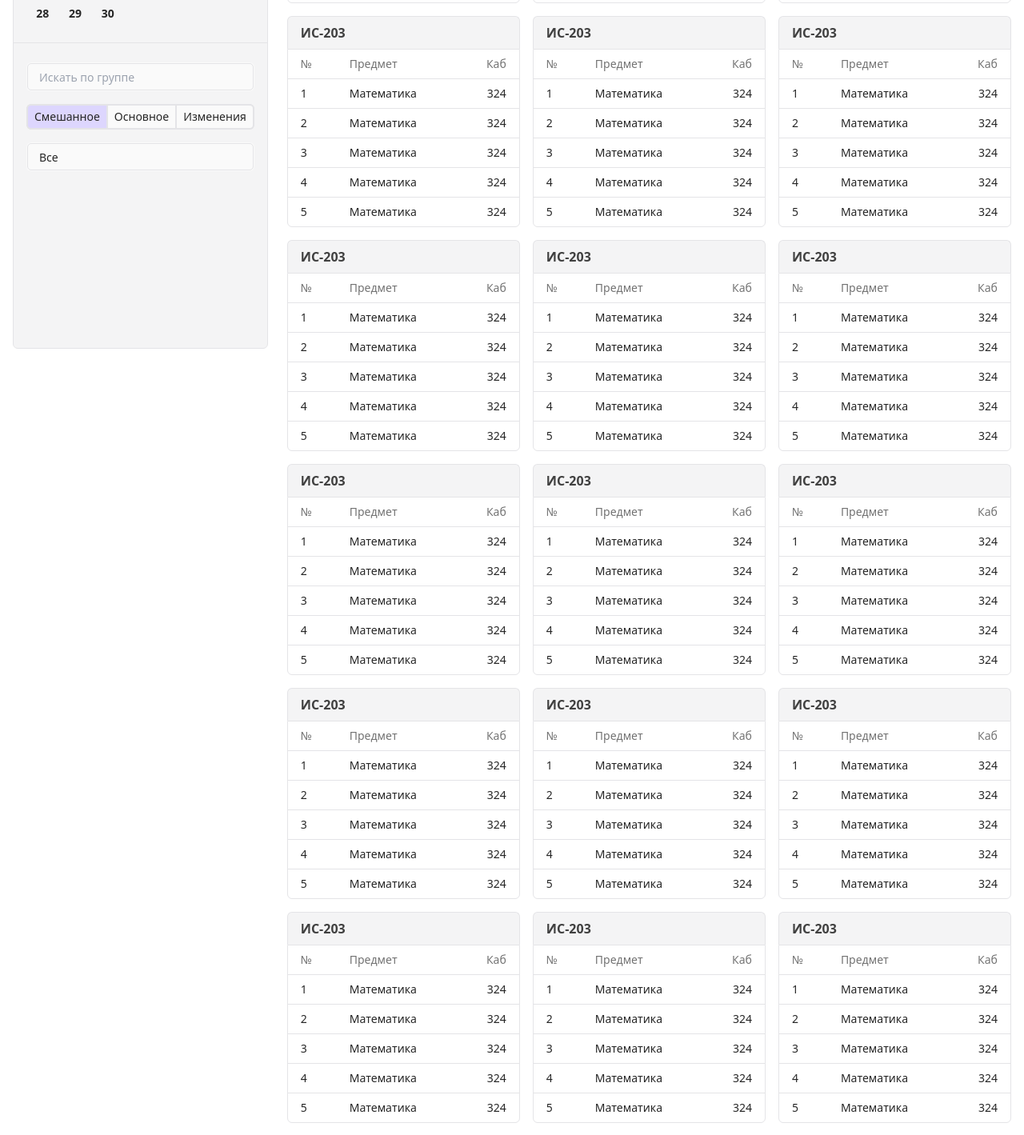
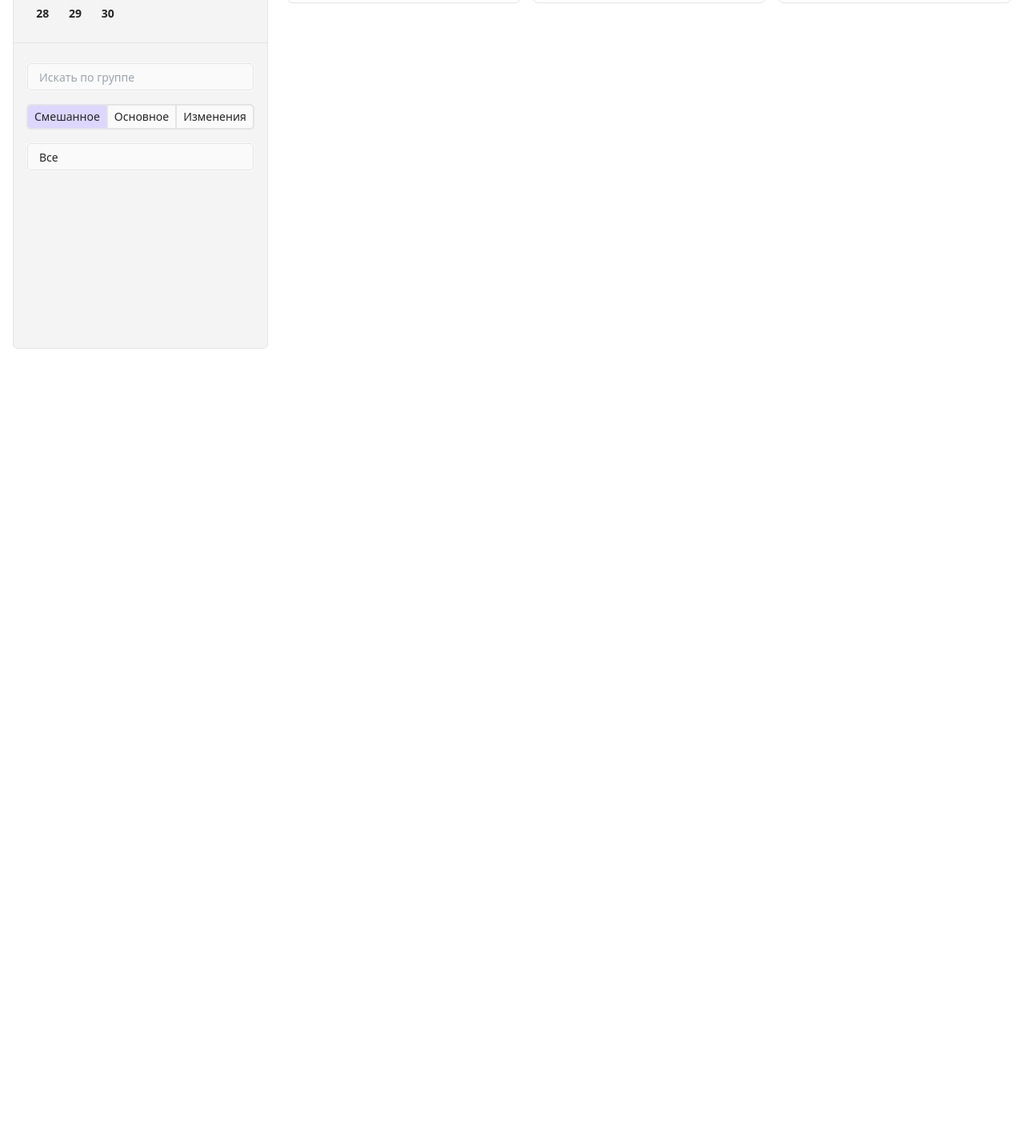
Before and after one commit to iswebdevru/rcenext-client, a Next.js app: page / in a window 1280 px wide. Shown: the part 340-1759 px from the top of the page at 80% size. After the commit the page ends 800 px from the top, so only its background shows below. Built offline with nearby package versions, Linux system fonts and the light colour scheme.

Commit message:
experiment: try new features of next js

```diff
--- a/package.json
+++ b/package.json
@@ -16,7 +16,7 @@
     "@types/react": "18.0.24",
     "@types/react-dom": "18.0.8",
     "classnames": "^2.3.2",
-    "next": "13.0.1",
+    "next": "^13.0.2",
     "react": "18.2.0",
     "react-dom": "18.2.0",
     "typescript": "4.8.4"
--- /dev/null
+++ b/src/app/admin/head.tsx
@@ -0,0 +1,7 @@
+export default function Head() {
+  return (
+    <>
+      <title>Админ-панель</title>
+    </>
+  );
+}
--- /dev/null
+++ b/src/app/admin/layout.tsx
@@ -0,0 +1,13 @@
+import { PropsWithChildren } from 'react';
+import SideBar from '../../components/layout/SideBar';
+
+export default function Layout({ children }: PropsWithChildren) {
+  return (
+    <div className="mt-20 px-4 mx-auto flex max-w-7xl gap-6 items-start">
+      <SideBar title="sadf">
+        <div>hello</div>
+      </SideBar>
+      <div>{children}</div>
+    </div>
+  );
+}
--- /dev/null
+++ b/src/app/admin/page.tsx
@@ -0,0 +1,13 @@
+export default function Page() {
+  return (
+    <div>
+      <div>
+        <nav>
+          <ul>
+            <li></li>
+          </ul>
+        </nav>
+      </div>
+    </div>
+  );
+}
--- a/src/app/dashboard/layout.tsx
+++ /dev/null
@@ -1,5 +0,0 @@
-import { PropsWithChildren } from 'react';
-
-export default function Layout({ children }: PropsWithChildren) {
-  return <div></div>;
-}
--- a/src/app/page.tsx
+++ b/src/app/page.tsx
@@ -72,27 +72,6 @@ export default function Index() {
         <Schedule />
         <Schedule />
         <Schedule />
-        <Schedule />
-        <Schedule />
-        <Schedule />
-        <Schedule />
-        <Schedule />
-        <Schedule />
-        <Schedule />
-        <Schedule />
-        <Schedule />
-        <Schedule />
-        <Schedule />
-        <Schedule />
-        <Schedule />
-        <Schedule />
-        <Schedule />
-        <Schedule />
-        <Schedule />
-        <Schedule />
-        <Schedule />
-        <Schedule />
-        <Schedule />
       </div>
     </div>
   );
--- a/src/components/layout/Header.tsx
+++ b/src/components/layout/Header.tsx
@@ -17,7 +17,9 @@ export default function Header() {
         <div className="flex flex-col sm:flex-row items-center justify-between flex-1">
           <nav>
             <ul className="flex flex-col sm:flex-row gap-8">
-              <li className="font-semibold hover:text-violet-500">First</li>
+              <li className="font-semibold hover:text-violet-500">
+                <Link href="/admin">Админ</Link>
+              </li>
               <li className="font-semibold hover:text-violet-500">Second</li>
               <li className="font-semibold hover:text-violet-500">Third</li>
               <li className="font-semibold hover:text-violet-500">Fourth</li>
--- a/src/components/layout/SideBar.tsx
+++ b/src/components/layout/SideBar.tsx
@@ -1,4 +1,5 @@
 'use client';
+
 import classNames from 'classnames';
 import { PropsWithChildren, useState } from 'react';
 
```
Also changed, not shown: 1 other file (tests, documents, lock files or other folders).
